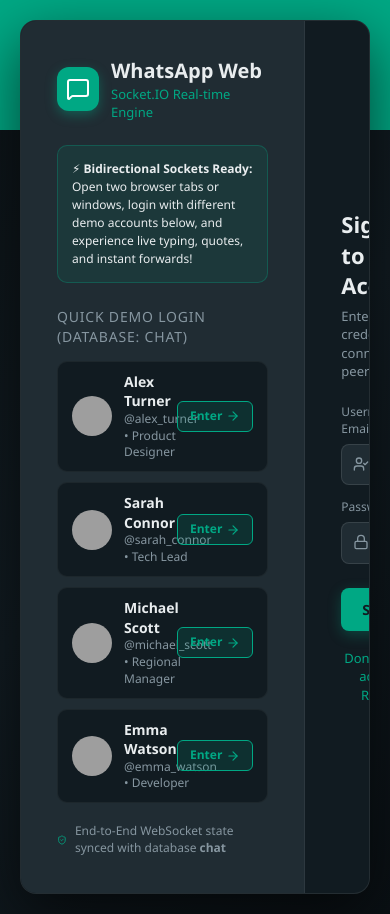
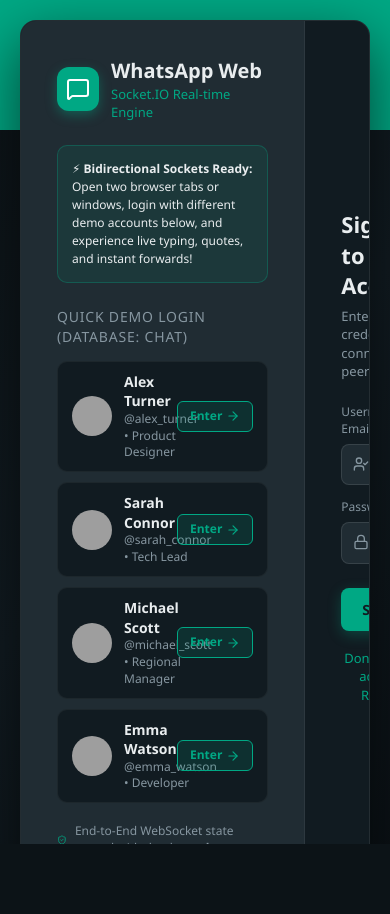
Before and after one commit to Tadisatish09/Chat_Application, a React (Vite) app in the folder client/: page / in a window 390 px wide. After the commit the page ends 844 px from the top, so only its background shows below. Built offline with nearby package versions, Linux system fonts and the light colour scheme; grey boxes are pictures that could not be loaded; a web font is replaced by a local one.

Commit message:
Fix mobile viewport height and header accessibility for calling buttons

```diff
--- a/client/index.html
+++ b/client/index.html
@@ -3,7 +3,7 @@
   <head>
     <meta charset="UTF-8" />
     <link rel="icon" type="image/svg+xml" href="/favicon.svg" />
-    <meta name="viewport" content="width=device-width, initial-scale=1.0" />
+    <meta name="viewport" content="width=device-width, initial-scale=1.0, maximum-scale=1.0, user-scalable=no, viewport-fit=cover" />
     <title>client</title>
   </head>
   <body>
--- a/client/src/App.jsx
+++ b/client/src/App.jsx
@@ -799,7 +799,7 @@
   }
 
   return (
-    <div className="flex h-screen w-screen bg-wa-dark overflow-hidden relative select-none">
+    <div className="flex h-[100dvh] h-screen w-full bg-wa-dark overflow-hidden fixed inset-0 select-none">
       {/* 1. Sidebar: visible on desktop, or on mobile when no active chat is selected */}
       <div className={`h-full ${activeUser ? 'hidden md:flex' : 'flex w-full'} md:w-[380px] lg:w-[420px] md:min-w-[320px] md:max-w-[450px] md:border-r md:border-wa-border flex-shrink-0`}>
         <Sidebar
@@ -816,7 +816,7 @@
 
       {/* 2. Main Chat Area: visible on desktop, or on mobile when active chat is selected */}
       {activeUser ? (
-        <div className={`flex-1 flex flex-col h-full min-h-0 overflow-hidden bg-wa-dark ${!activeUser ? 'hidden md:flex' : 'flex w-full'}`}>
+        <div className={`flex-1 flex flex-col h-full min-h-0 overflow-hidden bg-wa-dark ${activeUser ? 'flex w-full' : 'hidden md:flex'}`}>
           <ChatArea
             activeUser={activeUser}
             currentUser={currentUser}
--- a/client/src/components/ChatArea.jsx
+++ b/client/src/components/ChatArea.jsx
@@ -93,9 +93,9 @@
   });
 
   return (
-    <div className="flex-1 flex flex-col h-full min-h-0 overflow-hidden relative w-full bg-wa-dark">
+    <div className="flex-1 flex flex-col min-h-0 overflow-hidden relative w-full bg-wa-dark">
       {/* 1. Chat Header */}
-      <div className="h-[60px] bg-wa-panel-header px-2 sm:px-4 py-2 flex items-center justify-between border-b border-wa-border z-10 flex-shrink-0 w-full">
+      <div className="sticky top-0 h-[60px] bg-[#202c33] px-2 sm:px-4 py-2 flex items-center justify-between border-b border-wa-border z-30 flex-shrink-0 w-full shadow-sm">
         {/* Left Side: Back button + Avatar + User Info */}
         <div className="flex items-center gap-1.5 sm:gap-3 min-w-0 flex-1 mr-1 sm:mr-3 overflow-hidden">
           {/* Mobile Back to Chats Button */}
@@ -140,7 +140,7 @@
         </div>
 
         {/* Right Side: Header Actions (Search, Video Call, Voice Call) */}
-        <div className="flex items-center gap-0.5 sm:gap-1.5 flex-shrink-0">
+        <div className="flex items-center gap-1 sm:gap-2 flex-shrink-0">
           <button
             onClick={() => setShowSearch(!showSearch)}
             className="w-8 h-8 sm:w-10 sm:h-10 rounded-full flex items-center justify-center text-wa-text-secondary hover:text-wa-text-primary hover:bg-white/10 active:scale-95 transition-all flex-shrink-0"
@@ -205,12 +205,11 @@
 
       {/* 3. Messages Stream */}
       <div
-        className="chat-pattern-bg"
+        className="chat-pattern-bg px-3 sm:px-6 md:px-10 py-3"
         style={{
           flex: 1,
           minHeight: 0,
           overflowY: 'auto',
-          padding: '16px 40px',
           display: 'flex',
           flexDirection: 'column',
           gap: '8px'
--- a/client/src/index.css
+++ b/client/src/index.css
@@ -38,10 +38,18 @@
   --shadow-bubble: 0 1px 0.5px rgba(11, 20, 26, 0.13);
 }
 
-* {
-  box-sizing: border-box;
+html, body, #root {
+  height: 100%;
+  height: 100dvh;
+  width: 100%;
   margin: 0;
   padding: 0;
+  overflow: hidden;
+  position: fixed;
+  top: 0;
+  left: 0;
+  right: 0;
+  bottom: 0;
 }
 
 body {
@@ -52,6 +60,7 @@
   overflow: hidden;
   user-select: none;
   -webkit-font-smoothing: antialiased;
+  -webkit-tap-highlight-color: transparent;
 }
 
 /* Custom Scrollbars */
```
